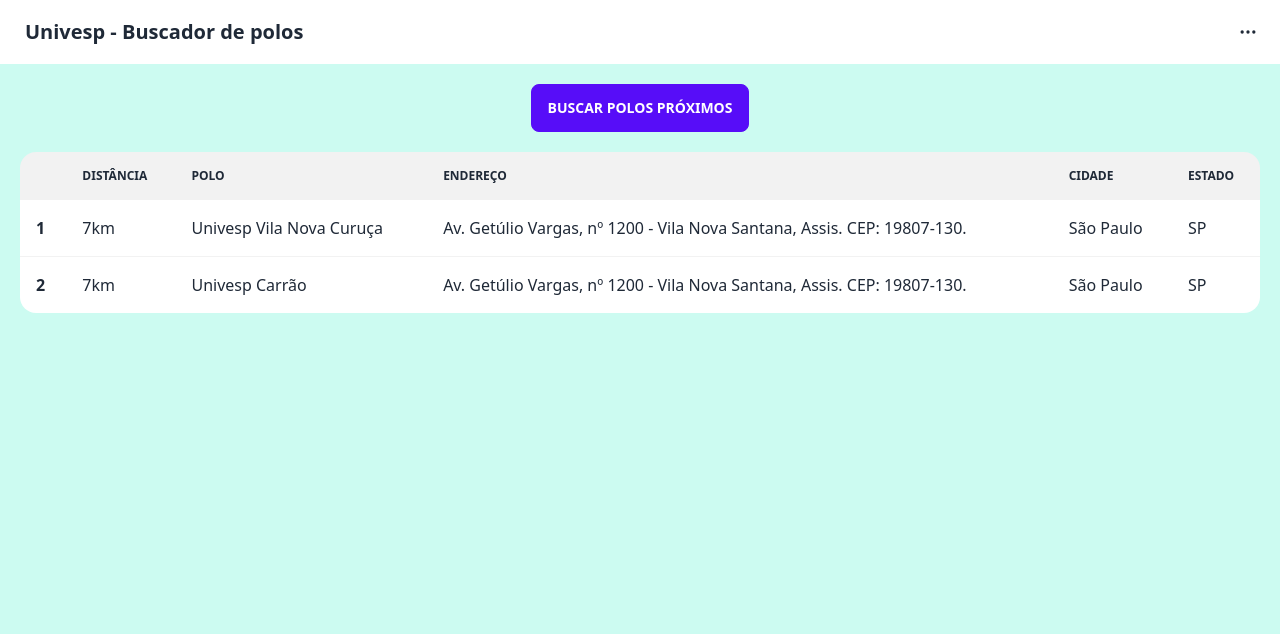
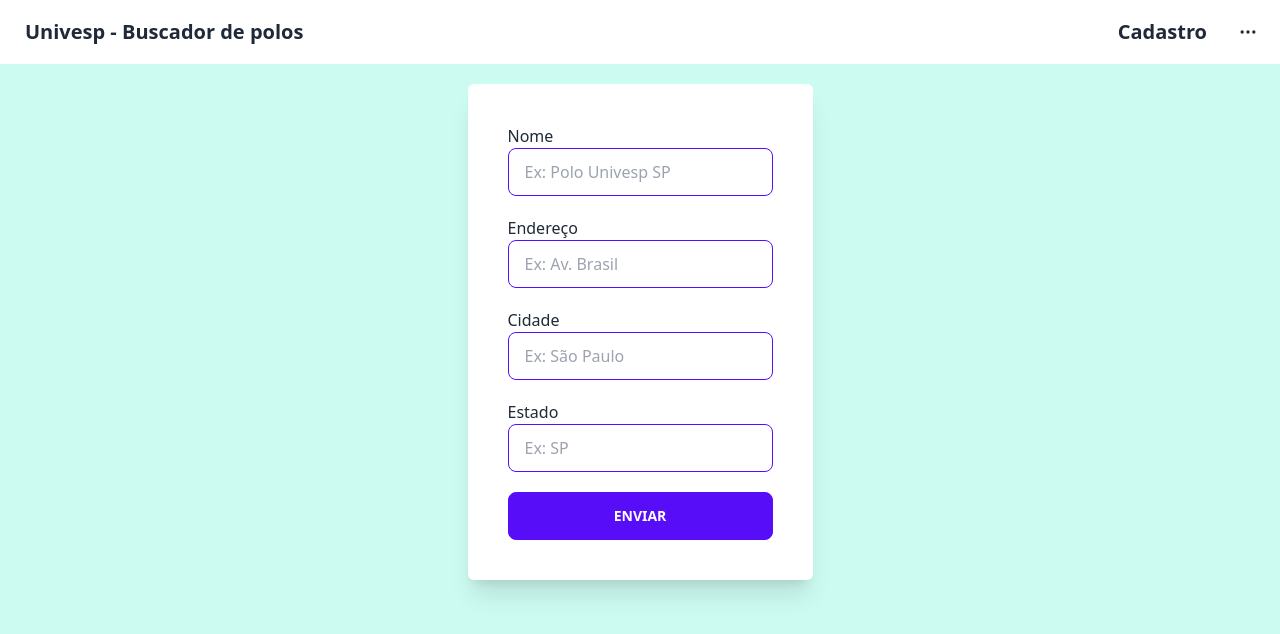
Before and after one commit to denisfelic/polo-finder-angular, an Angular app: page /cadastro in a window 1280 px wide. Before the commit this address led to /. Shown: the top 634 px of the page. Built offline with nearby package versions, Linux system fonts and the light colour scheme.

Commit message:
feat (create polos): add  create polos feature

```diff
--- a/src/app/app-routing.module.ts
+++ b/src/app/app-routing.module.ts
@@ -1,7 +1,12 @@
 import { NgModule } from '@angular/core';
 import { RouterModule, Routes } from '@angular/router';
+import { CadastroComponent } from './cadastro/cadastro.component';
+import { PoloListComponent } from './polo-list/polo-list.component';
 
-const routes: Routes = [];
+const routes: Routes = [
+  { path: '', component: PoloListComponent },
+  { path: 'cadastro', component: CadastroComponent },
+];
 
 @NgModule({
   imports: [RouterModule.forRoot(routes)],
--- a/src/app/app.component.html
+++ b/src/app/app.component.html
@@ -1,9 +1,10 @@
-<div class="h-full bg-teal-100 min-h-screen w-full flex flex-col">
+<div class="flex flex-col w-full h-full min-h-screen bg-teal-100">
   <header class="navbar bg-base-100">
     <div class="flex-1">
-      <a class="btn btn-ghost normal-case text-xl">Univesp - Buscador de polos</a>
+      <a routerLink="/" class="text-xl normal-case btn btn-ghost">Univesp - Buscador de polos</a>
     </div>
     <div class="flex-none">
+      <a routerLink="/cadastro" class="text-xl normal-case btn btn-ghost">Cadastro</a>
       <button class="btn btn-square btn-ghost">
         <svg xmlns="http://www.w3.org/2000/svg" fill="none" viewBox="0 0 24 24"
           class="inline-block w-5 h-5 stroke-current">
@@ -16,9 +17,6 @@
   </header>
 
   <main class="p-5">
-    <app-finder></app-finder>
-    <div class="mt-5">
-      <app-polo-list></app-polo-list>
-    </div>
+    <router-outlet></router-outlet>
   </main>
 </div>
--- a/src/app/app.module.ts
+++ b/src/app/app.module.ts
@@ -5,14 +5,18 @@
 import { AppComponent } from './app.component';
 import { FinderComponent } from './finder/finder.component';
 import { PoloListComponent } from './polo-list/polo-list.component';
+import { CadastroComponent } from './cadastro/cadastro.component';
+import { ReactiveFormsModule } from '@angular/forms';
 
 @NgModule({
   declarations: [
     AppComponent,
     FinderComponent,
-    PoloListComponent
+    PoloListComponent,
+    CadastroComponent
   ],
   imports: [
+    ReactiveFormsModule,
     BrowserModule,
     AppRoutingModule
   ],
--- /dev/null
+++ b/src/app/cadastro/cadastro.component.html
@@ -0,0 +1,43 @@
+<div class="flex">
+  <form [formGroup]="createPoloForm" (ngSubmit)="onSubmit()"
+    class="flex flex-col h-full gap-5 p-10 mx-auto bg-white rounded-md shadow-xl w-fit">
+    <div class="flex flex-col w-full">
+      <label for="name">Nome</label>
+      <input id="name" type="text" placeholder="Ex: Polo Univesp SP "formControlName="name"
+        class="w-full max-w-xs input input-bordered input-primary" />
+    </div>
+
+
+    <div class="flex flex-col w-full">
+      <label for="address">Endereço</label>
+      <input id="address" type="text" placeholder="Ex: Av. Brasil" formControlName="address"
+        class="w-full max-w-xs input input-bordered input-primary" />
+    </div>
+
+
+    <div class="flex flex-col w-full">
+      <label for="city">Cidade</label>
+      <input id="city" type="text" placeholder="Ex: São Paulo" formControlName="city"
+        class="w-full max-w-xs input input-bordered input-primary" />
+    </div>
+
+
+    <div class="flex flex-col w-full">
+      <label for="state">Estado</label>
+      <input id="state" type="text" placeholder="Ex: SP" formControlName="state"
+        class="w-full max-w-xs input input-bordered input-primary" />
+    </div>
+    <button type="submit" class="btn btn-primary" [ngClass]="processingForm === true ? 'loading btn-disabled' : '' ">
+      {{ processingForm ? 'Enviando' : 'Enviar'}}
+    </button>
+  </form>
+  <div class="modal" [ngClass]="showSuccessModal ? 'modal-open' : ''">
+    <div class="modal-box ">
+      <h3 class="text-lg font-bold">Mensagem</h3>
+      <p class="py-4">O polo foi cadastrado com sucesso.</p>
+      <div class="modal-action">
+        <button for="my-modal-5" class="btn btn-primary" (click)="onCloseSuccessModal()">Fechar</button>
+      </div>
+    </div>
+  </div>
+</div>
--- /dev/null
+++ b/src/app/cadastro/cadastro.component.ts
@@ -0,0 +1,58 @@
+import { Component } from '@angular/core';
+import { FormBuilder } from '@angular/forms';
+import { PoloService } from '../polo.service';
+import { CreatePoloDto } from '../types';
+
+@Component({
+  selector: 'app-cadastro',
+  templateUrl: './cadastro.component.html',
+  styleUrls: ['./cadastro.component.scss']
+})
+export class CadastroComponent {
+
+  createPoloForm = this.formBuilder.group({
+    name: '',
+    address: '',
+    // TODO: use dropdown to get the state and city
+    city: '',
+    // TODO: use dropdown to get the state and city
+    state: ''
+  });
+  processingForm = false;
+  showSuccessModal = false;
+
+  constructor(
+    private formBuilder: FormBuilder,
+    private poloService: PoloService
+  ) { }
+
+  onSubmit() {
+    this.processingForm = true;
+    // simulate request
+    setTimeout(() => {
+      this.processNewPolo();
+
+    }, 1000);
+  }
+
+
+  onCloseSuccessModal() {
+    this.showSuccessModal = false;
+  }
+
+  private processNewPolo() {
+    this.processingForm = false;
+    console.warn(this.createPoloForm.value);
+
+    const newPolo: CreatePoloDto = {
+      name: this.createPoloForm.value.name || '',
+      address: this.createPoloForm.value.address || '',
+      city: this.createPoloForm.value.city || '',
+      state: this.createPoloForm.value.state || '',
+    }
+
+    this.poloService.createNewPolo(newPolo);
+    this.createPoloForm.reset();
+    this.showSuccessModal = true;
+  }
+}
--- a/src/app/polo-list/polo-list.component.html
+++ b/src/app/polo-list/polo-list.component.html
@@ -1,5 +1,6 @@
 <div class="overflow-x-auto">
-  <table class="table w-full">
+  <app-finder></app-finder>
+  <table class="table w-full mt-5">
     <!-- head -->
     <thead>
       <tr>
--- a/src/app/polo.service.ts
+++ b/src/app/polo.service.ts
@@ -1,5 +1,5 @@
 import { Injectable } from '@angular/core';
-import { Polo } from './types';
+import { Polo, CreatePoloDto } from './types';
 
 @Injectable({
   providedIn: 'root'
@@ -7,11 +7,7 @@
 export class PoloService {
 
   hasUserDistance: boolean = false;
-
-  constructor() { }
-
-  getAllPolos(): Polo[] {
-    return [
+  private polos: Polo[] = [
     {
       id: 1,
       name: 'Univesp Vila Nova Curuça',
@@ -37,5 +33,21 @@
       }
     }
   ];
+
+  constructor() { }
+
+  createNewPolo(polo: CreatePoloDto) {
+    // call from api
+    const newPolo = {
+      id: this.polos.length + 1,
+      distance: '2km',
+      ...polo,
+    };
+
+    this.polos.push(newPolo);
+  }
+
+  getAllPolos(): Polo[] {
+    return this.polos;
   }
 }
```
Also changed, not shown: src/app/types.ts (+9 -1 lines), src/app/cadastro/cadastro.component.scss (added), 1 other file (tests, documents, lock files or other folders). Lines whose indentation alone changed are shown as unchanged.
